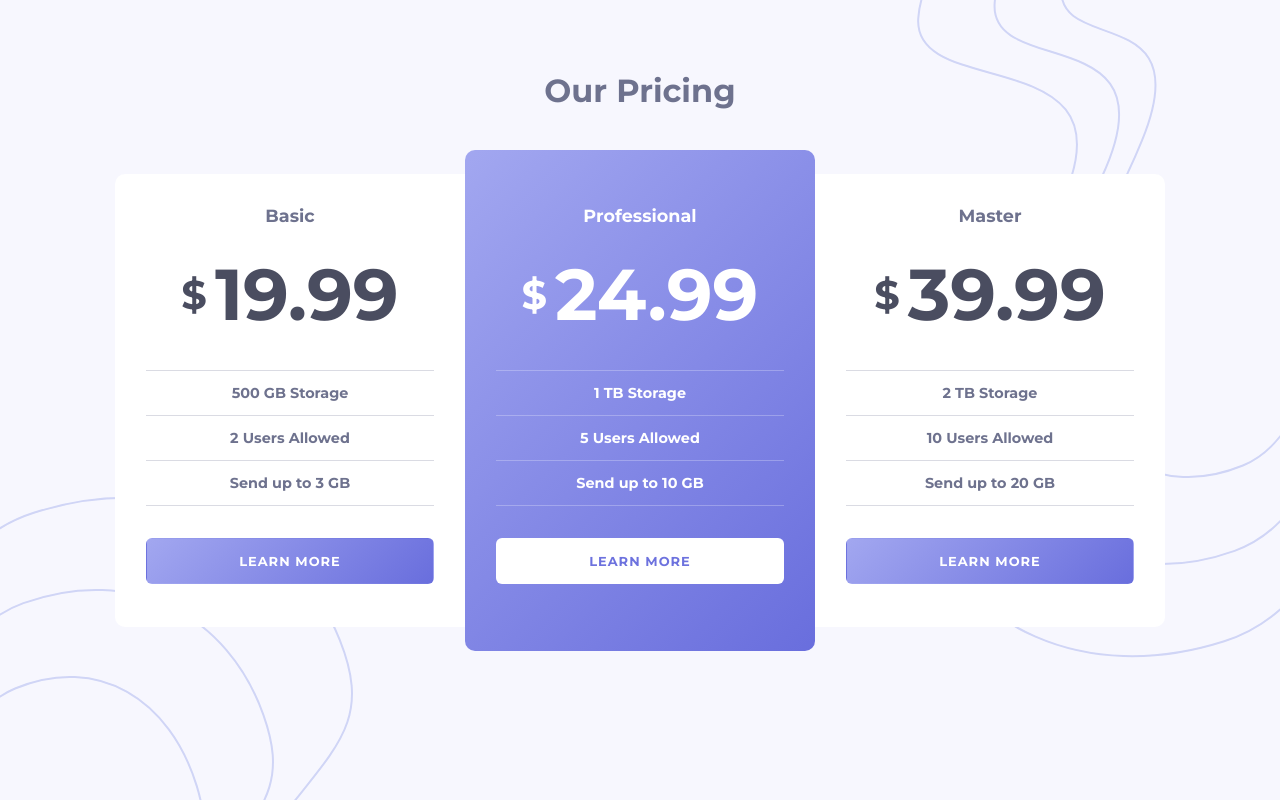
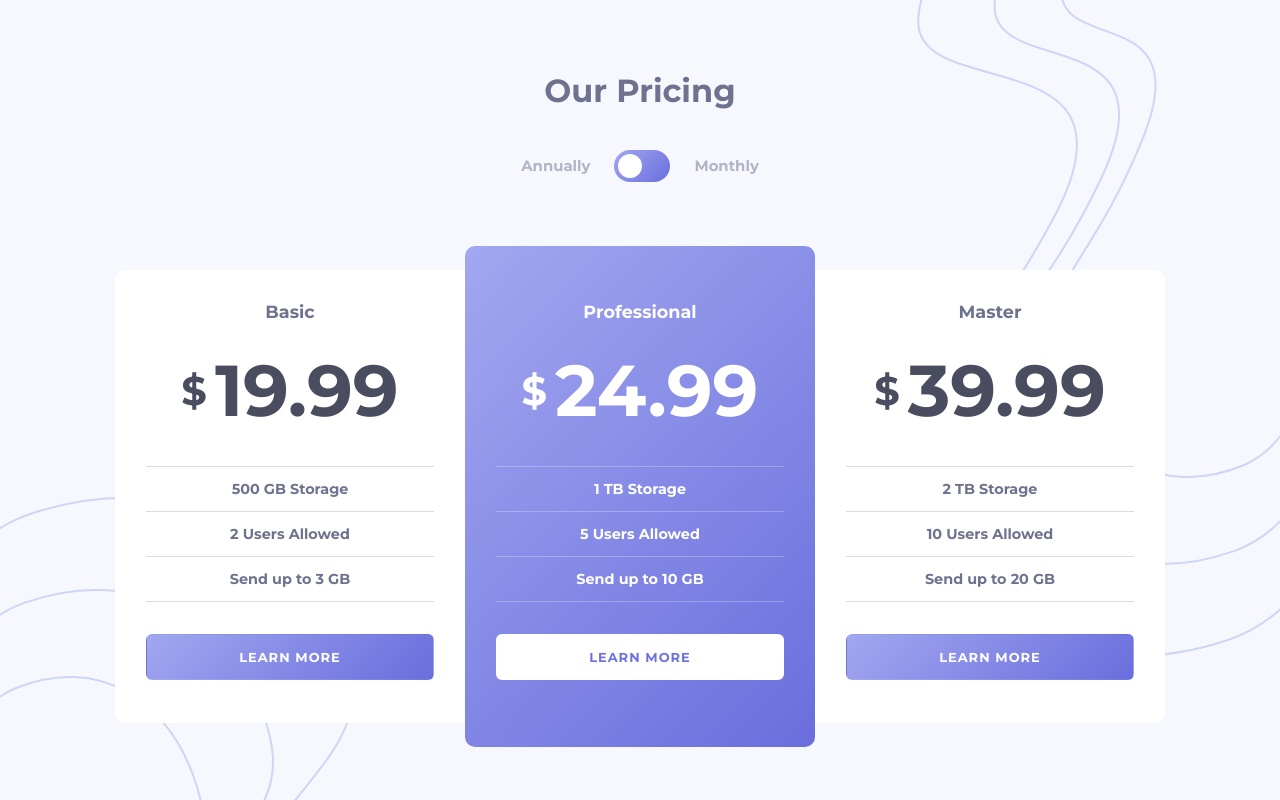
Before and after one commit to EdwinSch/react-price-components-toggle, a React (Vite) app: page / in a window 1280 px wide. Built offline with nearby package versions, Linux system fonts and the light colour scheme.

Commit message:
add: custom switch

```diff
--- a/src/App.jsx
+++ b/src/App.jsx
@@ -3,13 +3,18 @@ import bgBottom from "./assets/bg-bottom.svg";
 import bgTop from "./assets/bg-top.svg";
 
 import Card from "./components/Card";
+import Switch from "./components/Switch";
 
 function App() {
   return (
     <>
       <main>
         <h1>Our Pricing</h1>
-        <section className="switch-wrapper">{/* // toggler */}</section>
+        <section className="switch-wrapper">
+          <p>Annually</p>
+          <Switch />
+          <p>Monthly</p>
+        </section>
         <section className="cards-wrapper">
           <Card
             class="card round-left"
--- /dev/null
+++ b/src/components/Switch.jsx
@@ -0,0 +1,16 @@
+import "../switch.scss";
+
+import { useState } from "react";
+
+const Switch = () => {
+  const [showSubsciption, setShowSubsciption] = useState(false);
+
+  return (
+    <label className="switch">
+      <input type="checkbox" />
+      <span className="slider round"></span>
+    </label>
+  );
+};
+
+export default Switch;
--- a/src/styles.scss
+++ b/src/styles.scss
@@ -42,6 +42,21 @@ h1 {
   color: #6e728e;
   font-weight: 700;
   margin-bottom: 40px;
+}
+
+// --- SWITCH
+.switch-wrapper {
+  //   border: $inspect;
+  display: flex;
+  justify-content: center;
+  align-items: center;
+  gap: 24px;
+  margin-bottom: 64px;
+  p {
+    font-size: 0.93rem;
+    font-weight: 700;
+    color: rgba(110, 114, 142, 0.5);
+  }
 }
 
 // --- CARDS
--- /dev/null
+++ b/src/switch.scss
@@ -0,0 +1,58 @@
+/* The switch - the box around the slider */
+.switch {
+  position: relative;
+  display: inline-block;
+  width: 56px;
+  height: 32px;
+}
+
+/* Hide default HTML checkbox */
+.switch input {
+  opacity: 0;
+  width: 0;
+  height: 0;
+}
+
+/* The slider */
+.slider {
+  position: absolute;
+  cursor: pointer;
+  top: 0;
+  left: 0;
+  right: 0;
+  bottom: 0;
+  background: linear-gradient(135deg, #a2a7f0 0%, #696edd 100%);
+  -webkit-transition: 0.4s;
+  transition: 0.4s;
+}
+
+.slider:before {
+  position: absolute;
+  content: "";
+  height: 24px;
+  width: 24px;
+  left: 4px;
+  bottom: 4px;
+  background-color: white;
+  -webkit-transition: 0.3s;
+  transition: 0.3s;
+}
+
+input:checked + .slider {
+  background: linear-gradient(135deg, #a2a7f0 0%, #696edd 100%);
+}
+
+input:checked + .slider:before {
+  -webkit-transform: translateX(24px);
+  -ms-transform: translateX(24px);
+  transform: translateX(24px);
+}
+
+/* Rounded sliders */
+.slider.round {
+  border-radius: 16px;
+}
+
+.slider.round:before {
+  border-radius: 50%;
+}
```
